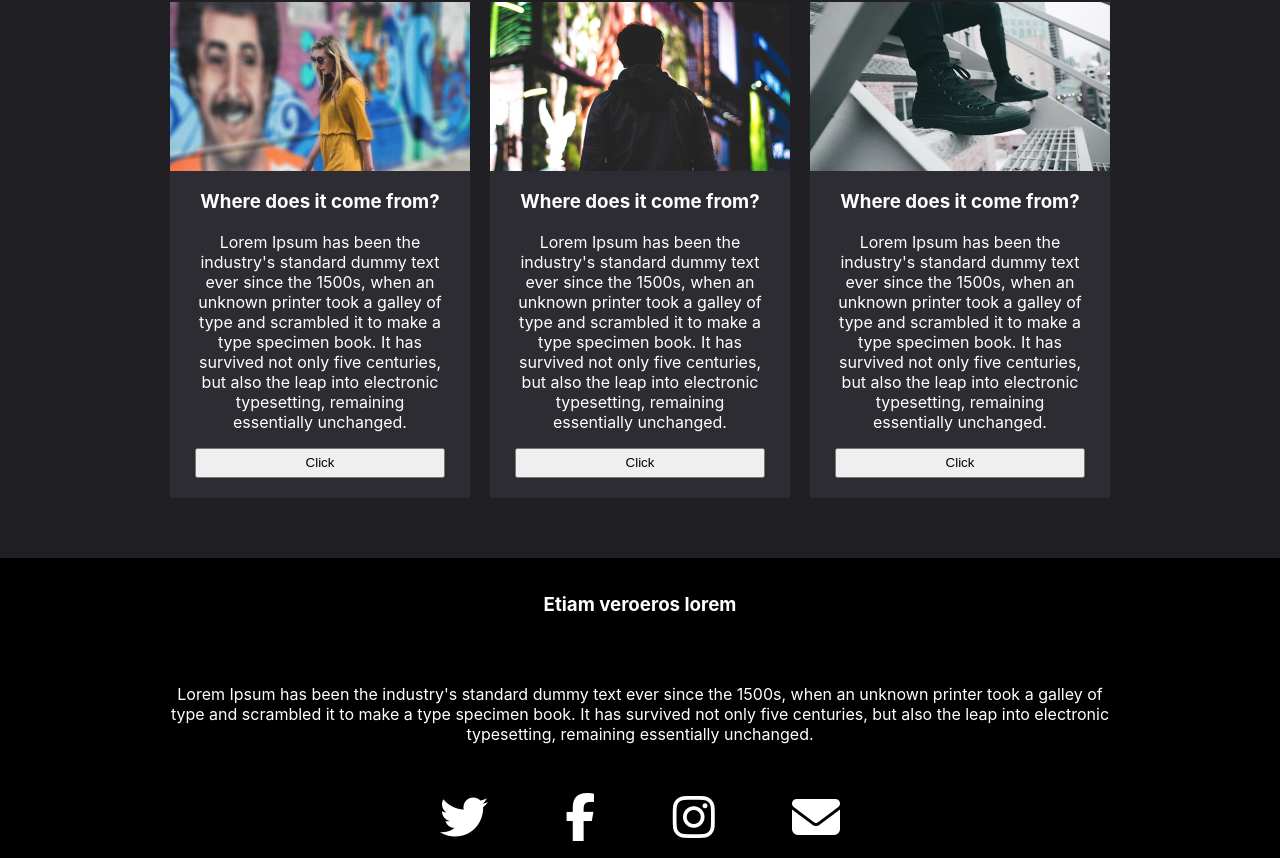
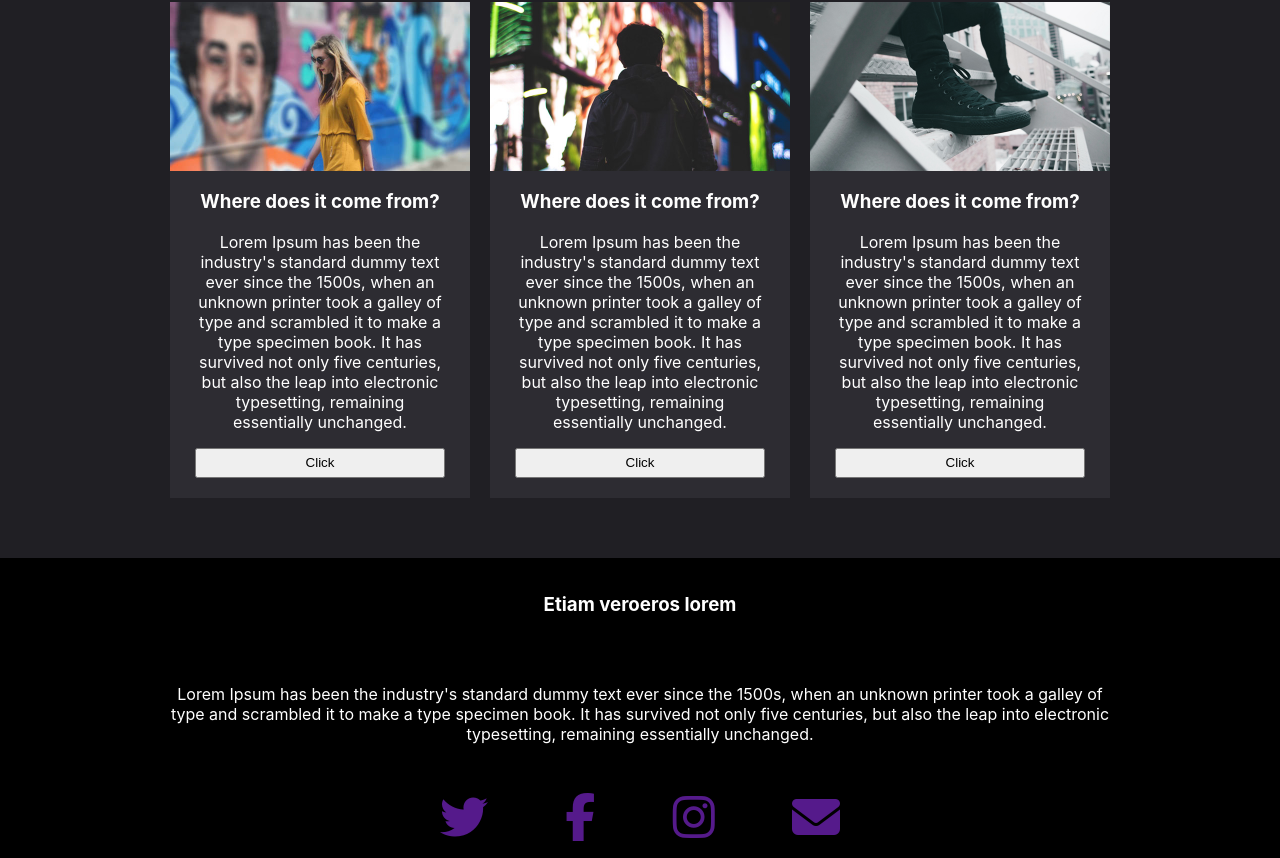
Before and after one commit to pinkrefugee/assessment-improvement-plan, a React (Create React App) app in the folder markup-site/: page / in a window 1280 px wide. Shown: the part 973-1831 px from the top of the page. Built offline with nearby package versions, Linux system fonts and the light colour scheme.

Commit message:
fix flexbox markup

```diff
--- a/markup-site/src/App.css
+++ b/markup-site/src/App.css
@@ -2,8 +2,6 @@
   background-color: #201f24;
 }
 header {
-  position: relative;
-  display: block;
   height: 400px;
   background-image: url("assets/header.jpg");
   color: white;
--- a/markup-site/src/App.js
+++ b/markup-site/src/App.js
@@ -74,10 +74,10 @@ function App() {
           <h3>Etiam veroeros lorem</h3>
           <p>Lorem Ipsum has been the industry's standard dummy text ever since the 1500s, when an unknown printer took a galley of type and scrambled it to make a type specimen book. It has survived not only five centuries, but also the leap into electronic typesetting, remaining essentially unchanged.</p>
           <div className='footer-icons'>
-            <i class="fa fa-twitter fa-3x" aria-hidden="true"></i>
-            <i class="fa fa-facebook fa-3x" aria-hidden="true"></i>
-            <i class="fa fa-instagram fa-3x" aria-hidden="true"></i>
-            <i class="fa fa-envelope fa-3x" aria-hidden="true"></i>
+            <a href=''><i class="fa fa-twitter fa-3x" aria-hidden="true"></i></a>
+            <a href=''><i class="fa fa-facebook fa-3x" aria-hidden="true"></i></a>
+            <a href=''><i class="fa fa-instagram fa-3x" aria-hidden="true"></i></a>
+            <a href=''><i class="fa fa-envelope fa-3x" aria-hidden="true"></i></a>
           </div>
         </section>
       </footer>
```
